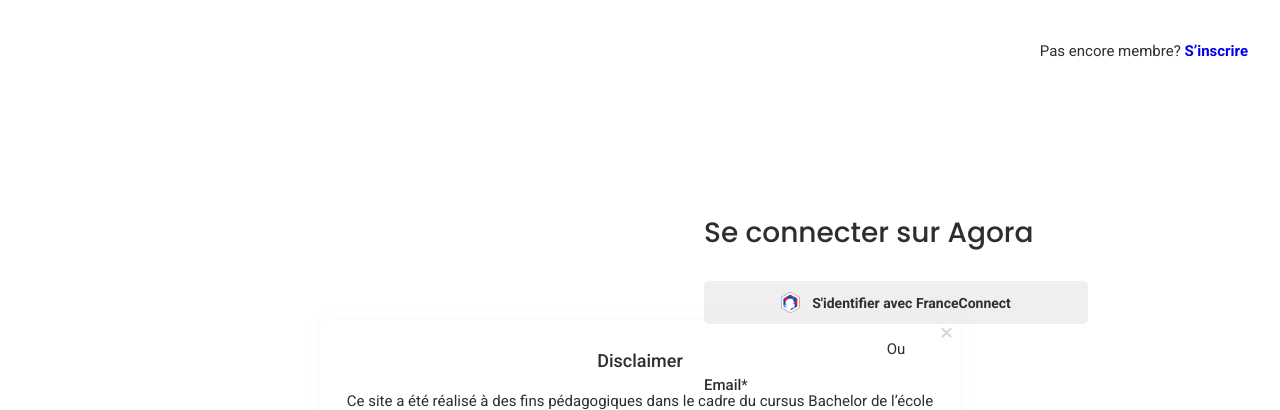
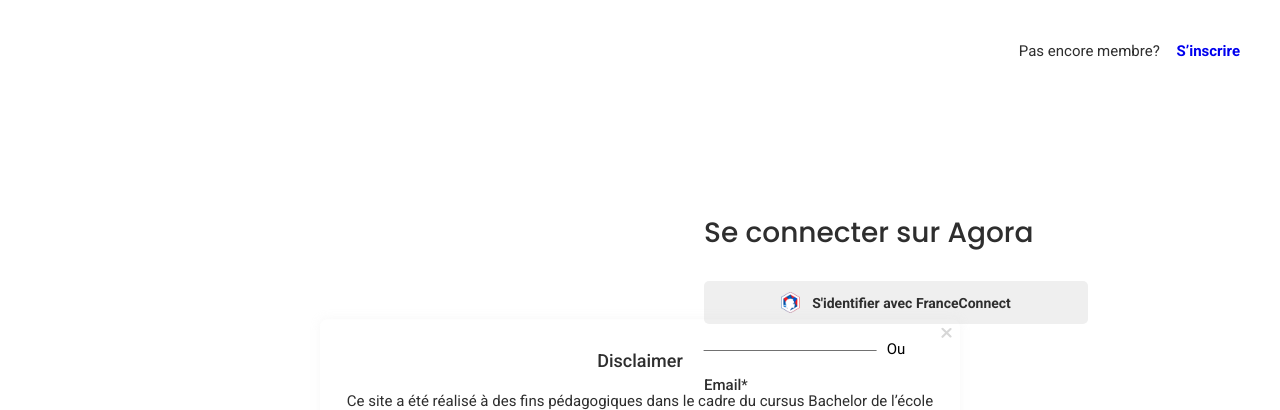
Before and after one commit to ETombuyses/agora, a React (Create React App) app: page /#/login in a window 1280 px wide. Shown: the top 410 px of the page. Built offline with nearby package versions, Linux system fonts and the light colour scheme.

Commit message:
[fix router] redirect if unknown route

```diff
--- a/src/components/atoms/SelectEnergie.jsx
+++ b/src/components/atoms/SelectEnergie.jsx
@@ -1,7 +1,7 @@
 import React, { useState } from 'react'
 import styled from 'styled-components'
 
-import { media, toRem } from '../../scss/config/mixins'
+import { media } from '../../scss/config/mixins'
 
 /* -----------------------------------------------------COMPONENT------------------------------------------------ */
 
--- a/src/components/atoms/layout/AdviceIcon.jsx
+++ b/src/components/atoms/layout/AdviceIcon.jsx
@@ -10,7 +10,7 @@ import lightBulb from '../../../assets/icons/layout/light-bulb.png'
 export const AdviceIcon = (props) => {
   return (
     <AdviceIconWrapper className={props.className}>
-      <Icon src={lightBulb} />
+      <Icon src={lightBulb} alt="ampoule" />
     </AdviceIconWrapper>
   )
 }
--- a/src/components/atoms/layout/SectionSeparator.jsx
+++ b/src/components/atoms/layout/SectionSeparator.jsx
@@ -11,7 +11,7 @@ export const SectionSepartor = (props) => {
 /* -----------------------------------------------------STYLE------------------------------------------------ */
 
 const Separator = styled.span`
-  color: ${(props) => props.theme.grey};
+  color: black;
   position: relative;
 
   ::before {
@@ -22,7 +22,7 @@ const Separator = styled.span`
     top: 50%;
     width: calc(50vw - 24px - 16px - 16px);
     height: 1px;
-    background: ${(props) => props.theme.grey};
+    background: #717171;
   }
 
   ::after {
--- a/src/components/molecules/user/LevelProgress.jsx
+++ b/src/components/molecules/user/LevelProgress.jsx
@@ -53,27 +53,27 @@ const LevelProgressWrapper = styled.div`
 `
 
 // help Icon
-const Icon = styled.div`
-  svg {
-    position: absolute;
-    top: 8px;
-    right: 8px;
-    width: 16px;
-    height: 16px;
-    fill: ${(props) => props.theme.white};
+// const Icon = styled.div`
+//   svg {
+//     position: absolute;
+//     top: 8px;
+//     right: 8px;
+//     width: 16px;
+//     height: 16px;
+//     fill: ${(props) => props.theme.white};
 
-    ${media.desktop`
-      top: 16px;
-      right: 16px;
-      width: 20px;
-      height: 20px;
-    `}
+//     ${media.desktop`
+//       top: 16px;
+//       right: 16px;
+//       width: 20px;
+//       height: 20px;
+//     `}
 
-    path {
-      fill: ${(props) => props.theme.green};
-    }
-  }
-`
+//     path {
+//       fill: ${(props) => props.theme.green};
+//     }
+//   }
+// `
 
 const Title = styled.h3`
   margin-bottom: 31px;
--- a/src/components/organisms/Nav.jsx
+++ b/src/components/organisms/Nav.jsx
@@ -56,12 +56,17 @@ const NavWithTheme = (props) => {
     logout()
   }
 
+  function NoMatch() {
+    window.location.hash = '/login'
+    return 'page not found'
+  }
+
   return (
     <div>
       {currentRoute !== '/register' && currentRoute !== '/login' && (
         <NavWrapper>
           <MenuWrapper>
-            <Logo src={logo} />
+            <Logo src={logo} alt="logo agora" />
             <List>
               {pages.map((page) => {
                 if (page.icon)
@@ -114,6 +119,9 @@ const NavWithTheme = (props) => {
               />
             )
           })}
+          <Route path="*">
+            <NoMatch />
+          </Route>
         </Switch>
       </Suspense>
     </div>
--- a/src/routes/Analytics.jsx
+++ b/src/routes/Analytics.jsx
@@ -76,6 +76,7 @@ export default function Analytics() {
                     value={resources[key].name}
                     data={userData.data.thisYear[key]}
                     handleChangeEnergie={handleChangeEnergie}
+                    key={resources[key].name}
                   />
                 )
               )
@@ -87,6 +88,7 @@ export default function Analytics() {
                 <GraphCard
                   data={userData.data.thisYear[key]}
                   handleChangeEnergie={handleChangeEnergie}
+                  key={resources[key].name}
                 />
               )
             })}
--- a/src/routes/Dashboard.jsx
+++ b/src/routes/Dashboard.jsx
@@ -20,22 +20,28 @@ export default function Dashboard() {
   const [userData, setUserData] = useState(0)
   const [userFirstName, setUserFirstName] = useState('')
   const [userLastName, setUserLastName] = useState('')
-  const [userImage, setUserImage] = useState('')
+  // const [userImage, setUserImage] = useState('')
   const [savedRessources, setSavedRessources] = useState()
   const [tasks2, setTasks2] = useState([])
   const [adviceTopic, setAdviceTopic] = useState('Eau')
   const [isAdviceModalShown, setShowModal] = useState(false)
 
   useEffect(() => {
+    let getToken = localStorage.getItem('token')
+
+    if (!getToken) {
+      window.location.hash = '/login'
+      return
+    }
+
     let getuserId = JSON.parse(localStorage.getItem('userInfo')).id
-    let getToken = localStorage.getItem('token')
     let userProfileData = JSON.parse(localStorage.getItem('userInfo'))
 
     setUserFirstName(userProfileData.fistName)
     setUserLastName(userProfileData.lastName)
-    setUserImage(
-      userProfileData.image ? userProfileData.image : 'profile-pic.svg'
-    )
+    // setUserImage(
+    //   userProfileData.image ? userProfileData.image : 'profile-pic.svg'
+    // )
     ;(async () => {
       const result = await axios({
         method: 'get',
--- a/src/routes/Login.jsx
+++ b/src/routes/Login.jsx
@@ -47,7 +47,7 @@ export default function Login() {
 
   return (
     <PageWrapper>
-      <Image src={welcomeImage} />
+      <Image src={welcomeImage} alt="dessin d'un jeune garçon" />
       <ContentWrapper>
         <Title className="heading biggest">Se connecter sur Agora</Title>
         <GovButton
@@ -186,8 +186,12 @@ const ToggleText = styled.p`
 
 const ToggleLink = styled(Link)`
   color: ${(props) => props.theme.green};
+  background: ${(props) => props.theme.white};
   cursor: pointer;
   font-weight: bold;
+  padding: 8px;
+  margin-left: 5px;
+  border-radius: 10px;
 `
 const ModalDisclaimer = styled(Modal)`
   visibility: visible;
--- a/src/routes/Register.jsx
+++ b/src/routes/Register.jsx
@@ -166,7 +166,11 @@ export default function Register() {
 
   return (
     <PageWrapper ref={registerPage}>
-      <Image ref={img} src={welcomeImage} />
+      <Image
+        ref={img}
+        src={welcomeImage}
+        alt="dessin d'une personne qui porte une plante en pot"
+      />
       <ContentWrapper ref={hideButton}>
         <RegisterButtons>
           <Title className="heading biggest">S'inscrire sur Agora</Title>
@@ -290,6 +294,12 @@ const ToggleText = styled.p`
 
 const ToggleLink = styled(Link)`
   color: ${(props) => props.theme.green};
+  background: ${(props) => props.theme.white};
+  cursor: pointer;
+  font-weight: bold;
+  padding: 8px;
+  margin-left: 5px;
+  border-radius: 10px;
 `
 
 const SectionSepartorWrapper = styled(SectionSepartor)`
--- a/src/scss/config/colors.scss
+++ b/src/scss/config/colors.scss
@@ -10,7 +10,10 @@ $grassGreen: #bbf3c7;
 // // former green
 $green: #25a66e;
 $orange: #ff892e;
-$red: #f25050;
+// $red: #f25050;
+// lighthouse red
+$red: #ee0000;
+
 $rose: #f1a2a5;
 
 // ligth
```
